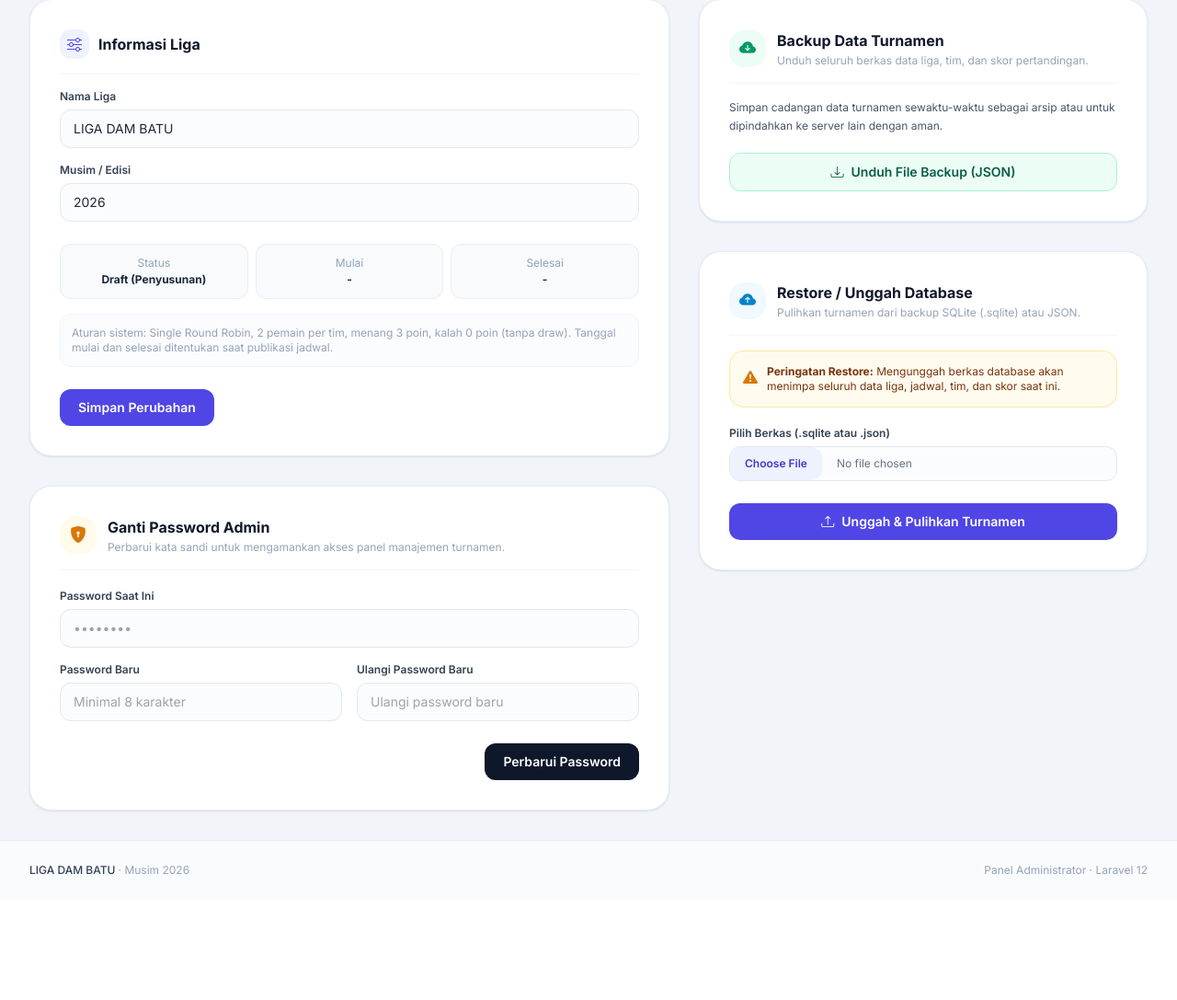
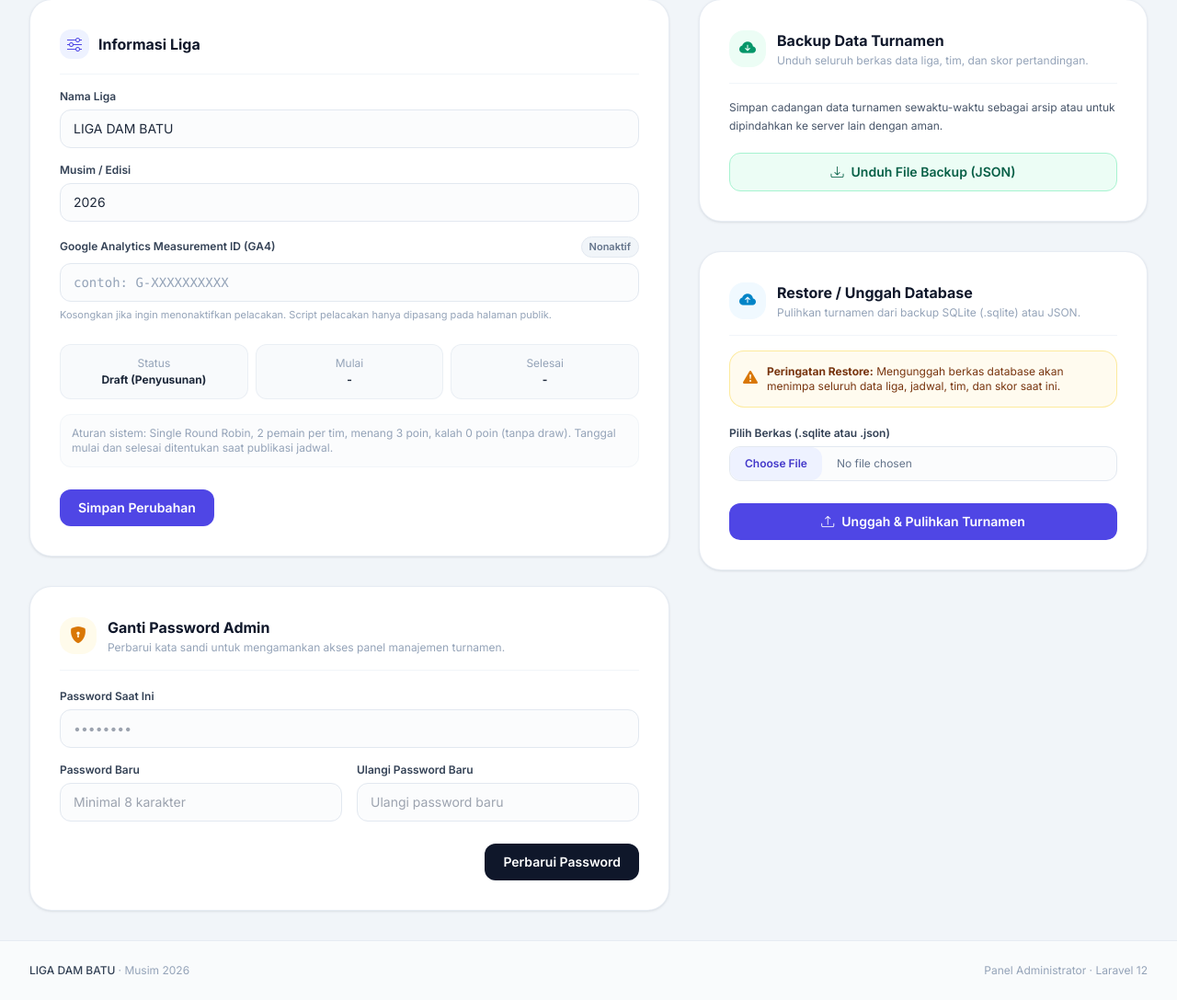
Before and after one commit to poetracoding/klasemen-dambatu, a Laravel app: page /admin/pengaturan in a window 1280 px wide. Shown: the part 178-1265 px from the top of the page at 92% size. Before the commit the page ends 1129 px from the top, so only its background shows below. Run offline with Laravel 12, Linux system fonts and the light colour scheme; a user stored in the database is signed in; data comes from the database, SQL or seed files in the repository; some libraries are stand-ins or nearby versions.

Commit message:
feat: add Liga model, PengaturanController, and Google Analytics integration

```diff
--- a/app/Http/Controllers/Admin/PengaturanController.php
+++ b/app/Http/Controllers/Admin/PengaturanController.php
@@ -28,11 +28,17 @@ class PengaturanController extends Controller
         $request->validate([
             'nama_liga' => 'required|string|max:80',
             'musim' => 'nullable|string|max:40',
+            'google_analytics_id' => ['nullable', 'string', 'max:40', 'regex:/^(G|GT|UA|AW)-[A-Za-z0-9-]+$/i'],
+        ], [
+            'google_analytics_id.regex' => 'Format Google Analytics ID tidak valid (contoh: G-XXXXXXXXXX).',
         ]);
+
+        $gaId = trim((string) ($request->google_analytics_id ?? ''));
 
         $liga->update([
             'nama_liga' => trim($request->nama_liga),
             'musim' => trim($request->musim ?? ''),
+            'google_analytics_id' => $gaId !== '' ? strtoupper($gaId) : null,
         ]);
 
         return back()->with('success', 'Pengaturan liga berhasil disimpan.');
--- a/app/Models/Liga.php
+++ b/app/Models/Liga.php
@@ -10,6 +10,7 @@ class Liga extends Model
     protected $fillable = [
         'nama_liga',
         'musim',
+        'google_analytics_id',
         'tanggal_mulai',
         'tanggal_selesai',
         'status',
--- a/resources/views/admin/pengaturan.blade.php
+++ b/resources/views/admin/pengaturan.blade.php
@@ -30,6 +30,25 @@
                 <div>
                     <label class="block text-xs font-semibold text-slate-700 mb-1.5">Musim / Edisi</label>
                     <input type="text" name="musim" class="w-full text-sm rounded-xl border border-slate-200 bg-slate-50/50 py-2.5 px-3.5 text-slate-800 form-input-focus" maxlength="40" value="{{ old('musim', $liga->musim) }}">
+                </div>
+
+                <div>
+                    <div class="flex items-center justify-between mb-1.5">
+                        <label class="block text-xs font-semibold text-slate-700">Google Analytics Measurement ID (GA4)</label>
+                        @if (!empty($liga->google_analytics_id))
+                            <span class="inline-flex items-center gap-1 px-2 py-0.5 rounded-full text-[11px] font-semibold bg-emerald-50 text-emerald-700 border border-emerald-200">
+                                <span class="w-1.5 h-1.5 rounded-full bg-emerald-500"></span> Aktif
+                            </span>
+                        @else
+                            <span class="inline-flex items-center gap-1 px-2 py-0.5 rounded-full text-[11px] font-semibold bg-slate-100 text-slate-500 border border-slate-200">
+                                Nonaktif
+                            </span>
+                        @endif
+                    </div>
+                    <input type="text" name="google_analytics_id" class="w-full text-sm font-mono rounded-xl border border-slate-200 bg-slate-50/50 py-2.5 px-3.5 text-slate-800 form-input-focus placeholder-slate-400" maxlength="40" placeholder="contoh: G-XXXXXXXXXX" value="{{ old('google_analytics_id', $liga->google_analytics_id) }}">
+                    <p class="text-[11px] text-slate-400 mt-1.5">
+                        Kosongkan jika ingin menonaktifkan pelacakan. Script pelacakan hanya dipasang pada halaman publik.
+                    </p>
                 </div>
 
                 <div class="grid grid-cols-3 gap-2 pt-2">
```
Also changed, not shown: resources/views/layouts/app.blade.php (+13 -0 lines), tests/Feature/GoogleAnalyticsTest.php (added, +78 -0 lines), database/migrations/2026_11_18_000002_add_google_analytics_id_to_ligas_table.php (added).
